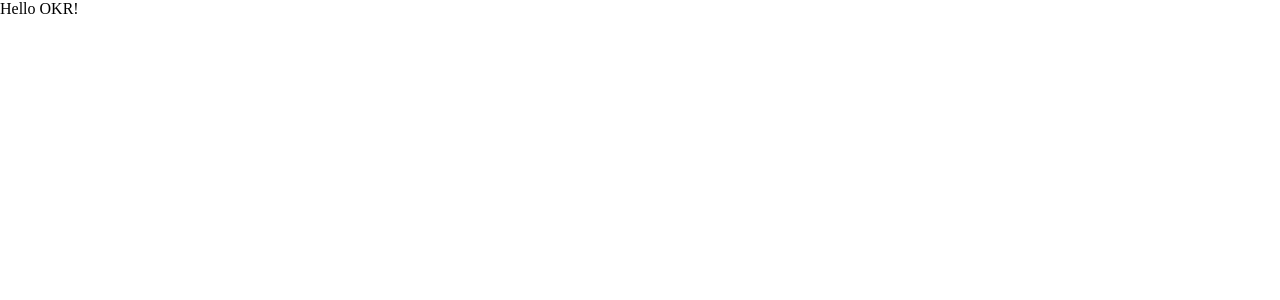
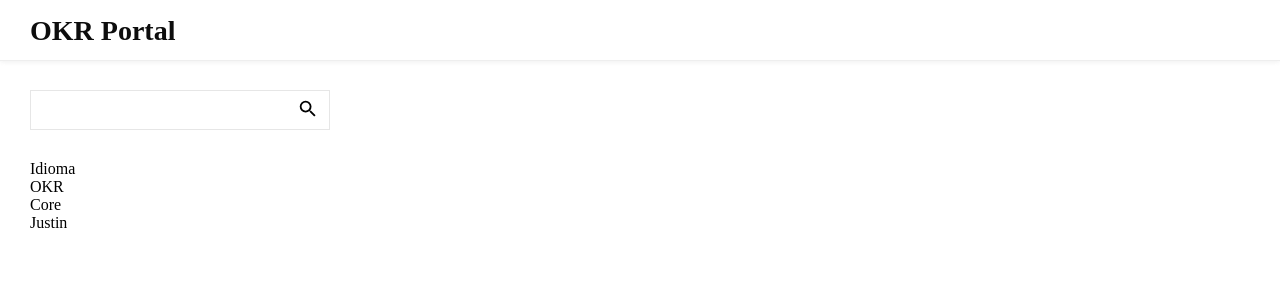
Before and after one commit to denis1stomin/okeears, a Vue app in the folder webui/: page / in a window 1280 px wide. Shown: the top 300 px of the page. Built offline with nearby package versions, Linux system fonts and the light colour scheme; no server answers.

Commit message:
simple orgtree template

```diff
--- a/webui/package.json
+++ b/webui/package.json
@@ -18,7 +18,9 @@
     "vue-template-compiler": "^2.5.16"
   },
   "dependencies": {
+    "axios": "^0.18.0",
     "vue": "^2.5.16",
-    "vue-hot-reload-api": "^2.3.0"
+    "vue-hot-reload-api": "^2.3.0",
+    "vuex": "^3.0.1"
   }
 }
--- a/webui/src/components/App.vue
+++ b/webui/src/components/App.vue
@@ -1,17 +1,38 @@
 <template>
-    <div class='container'>
-        Hello {{msg}}!
+    <div class="container">
+        <header class="header">
+            <h4 class="title">OKR Portal</h4>
+
+            <span class="user-name">{{user.name}}</span>
+        </header>
+
+        <div class="content">
+            <nav>
+                <SearchForm/>
+                <OrgTree/>
+            </nav>
+        </div>
     </div>
 </template>
 
 <script>
+    import SearchForm from './SearchForm'
+    import OrgTree from './OrgTree'
+
     export default {
-        name: 'app',
+        components: {SearchForm, OrgTree},
 
-        data() {
-            return {
-                msg: 'OKR'
+        computed: {
+            user: {
+                get() {
+                    return this.$store.state.user.me[0];
+                }
             }
+        },
+
+        mounted() {
+            this.$store.dispatch("GET_USER");
+            this.$store.dispatch("GET_ORGTREE");
         }
     }
 </script>
--- /dev/null
+++ b/webui/src/components/OrgTree.vue
@@ -0,0 +1,22 @@
+<template>
+    <div class="org-tree">
+        <span class="org-tree-item">Idioma</span>
+        <span class="org-tree-item">OKR</span>
+        <span class="org-tree-item">Core</span>
+        <span class="org-tree-item">{{userName}}</span>
+    </div>
+</template>
+
+<script>
+    export default {
+        name: 'OrgTree',
+
+        computed: {
+            userName: {
+                get() {
+                    return this.$store.state.user.orgtree.name;
+                }
+            }
+        }
+    }
+</script>
--- a/webui/src/main.js
+++ b/webui/src/main.js
@@ -1,8 +1,12 @@
 import './styles/main.less';
+
 import Vue from 'vue';
+import store from './store'
+
 import App from './components/App.vue';
 
 new Vue({
     el: '#app',
+    store,
     render: h => h(App)
 });
--- a/webui/src/styles/main.less
+++ b/webui/src/styles/main.less
@@ -69,4 +69,10 @@ body {
       color: #9facbd;
     }
   }
+
+  .org-tree {
+    display: flex;
+    flex-direction: column;
+    margin-top: 30px;
+  }
 }
```
Also changed, not shown: 1 other file (tests, documents, lock files or other folders).
